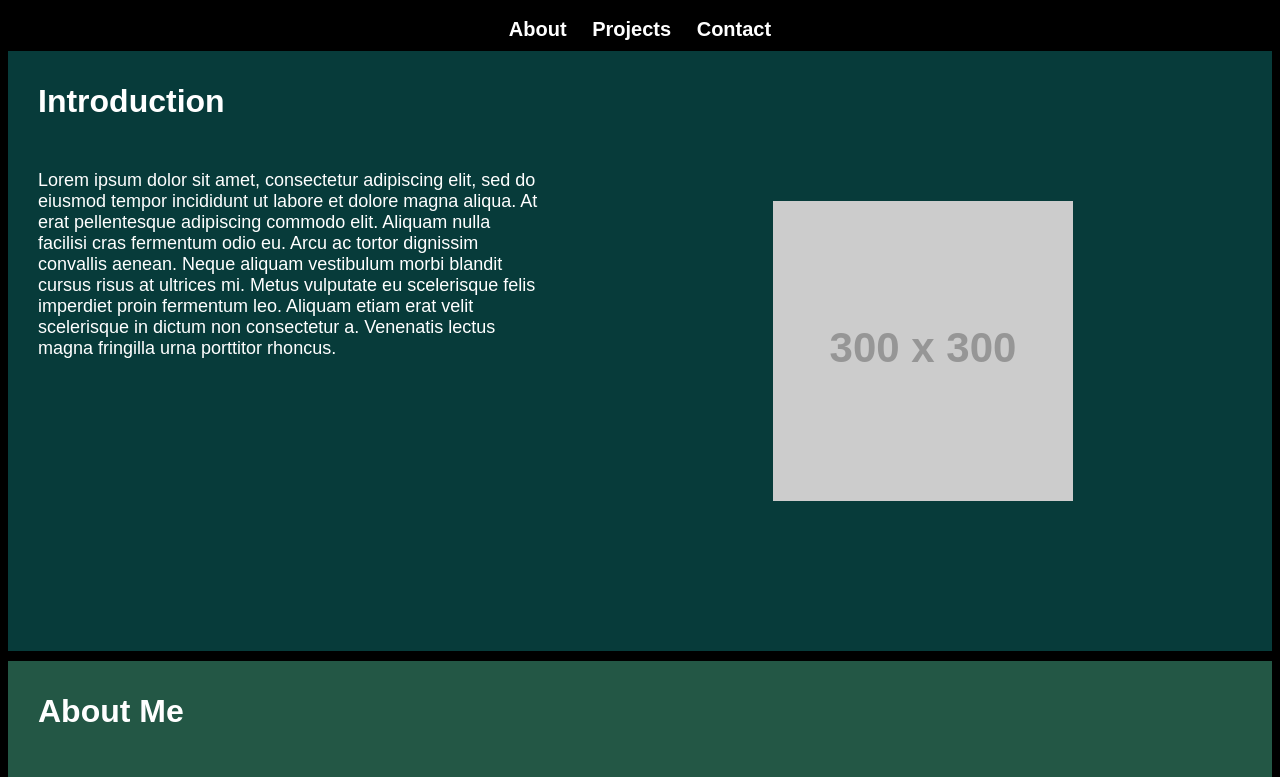
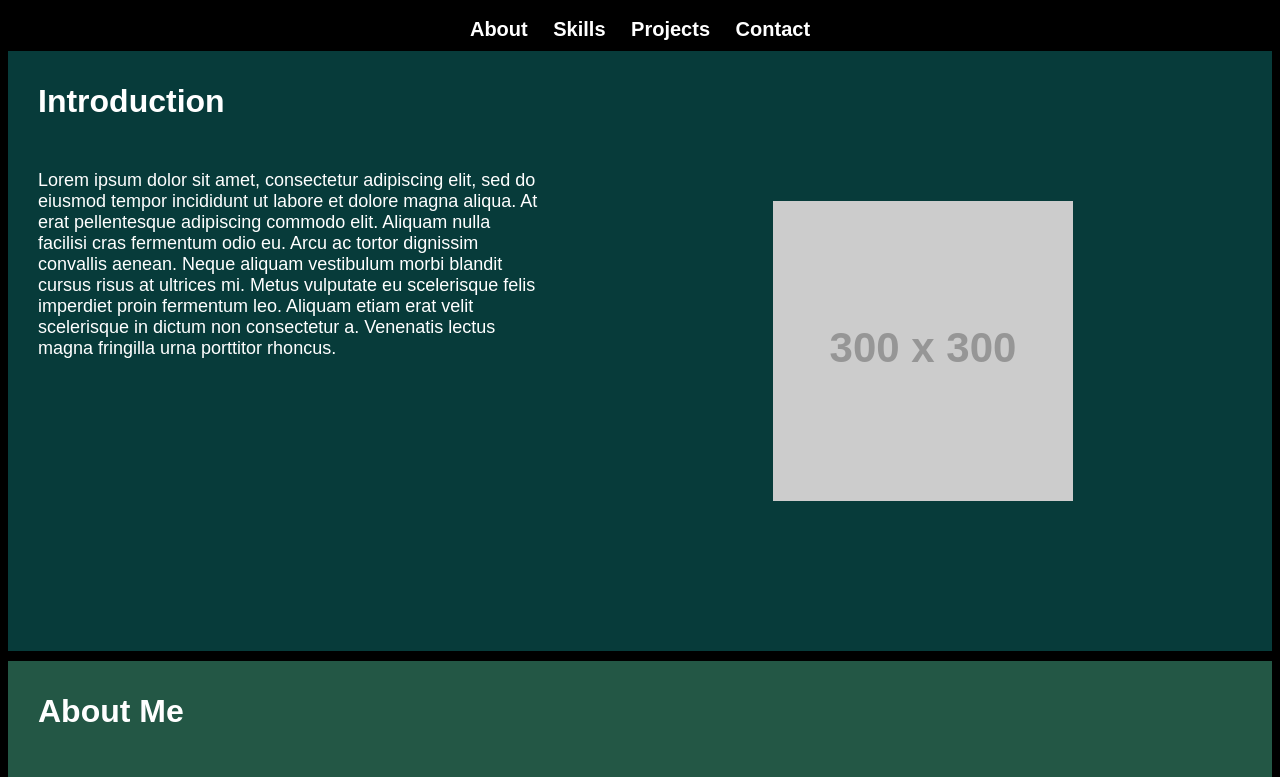
Before and after one commit to RangerDevv/Portfolio-Templete-Website, a website built with Vite: page index.html in a window 1280 px wide. Shown: the top 777 px of the page. Built offline with nearby package versions, Linux system fonts and the light colour scheme; placeholder pictures from the web are drawn by us.

Commit message:
Skills in the navabar

```diff
--- a/index.html
+++ b/index.html
@@ -11,6 +11,7 @@
     <div id="app">
       <div class="Navbar">
         <a href="#Aboutcontainer" class="Navbar">About</a>
+        <a href="#Skillscontainer" class="Navbar">Skills</a>
         <a href="#Projectscontainer" class="Navbar">Projects</a>
         <a href="#Contactscontainer" class="Navbar">Contact</a>
       </div>
```
